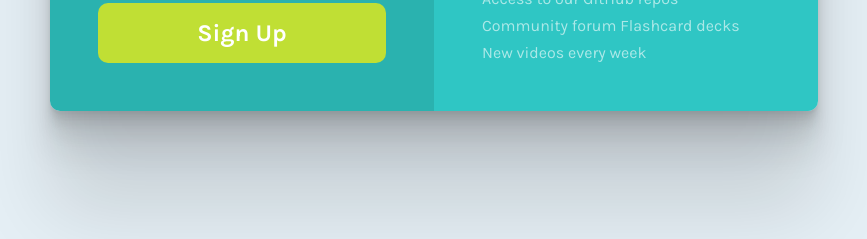
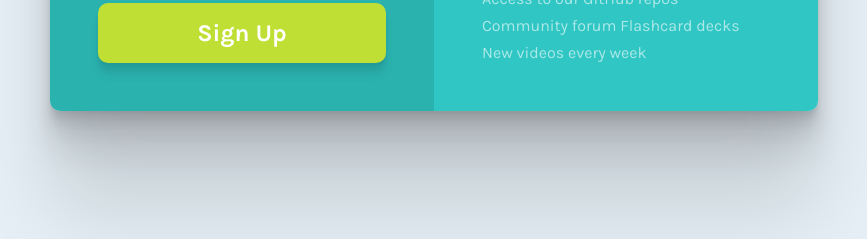
Before and after one commit to gylim0604/FrontEnd-Mentor-Single-Price-Component, a plain HTML site: page index.html in a window 1280 px wide. Shown: the part 561-800 px from the top of the page, without its empty margins (206-1073 px from the left). Drawn offline with Linux system fonts and the light colour scheme.

Commit message:
added Readme

```diff
--- a/css/styles.scss
+++ b/css/styles.scss
@@ -95,6 +95,8 @@ body {
         text-align: center;
         padding: 1rem 0;
         display: block;
+        box-shadow: 0 2.8px 2.2px rgba(0, 0, 0, 0.034),
+        0 6.7px 5.3px rgba(0, 0, 0, 0.048), 0 12.5px 10px rgba(0, 0, 0, 0.06);
     }
 }
 .benefits {
```
Also changed, not shown: css/styles.css, images/screenshot/desktop.png (added), images/screenshot/mobile.png (added), 5 other files.
